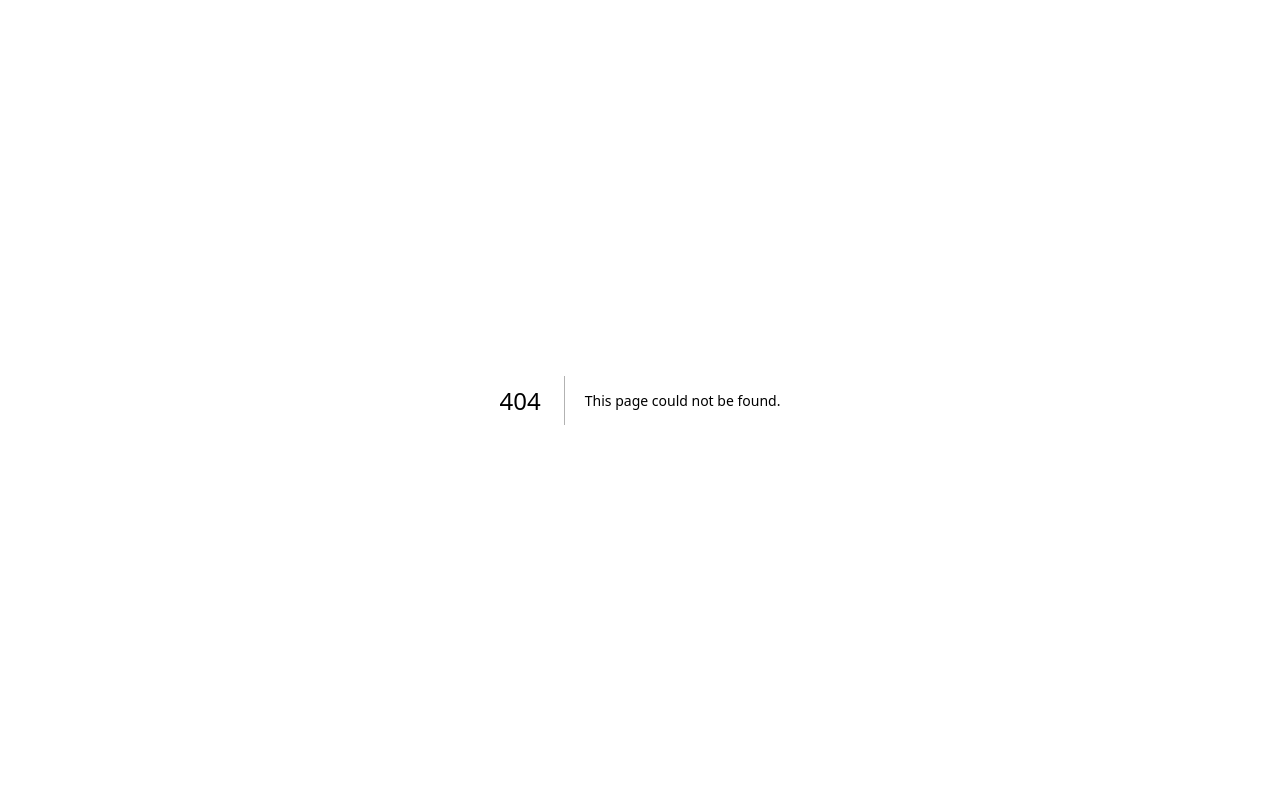
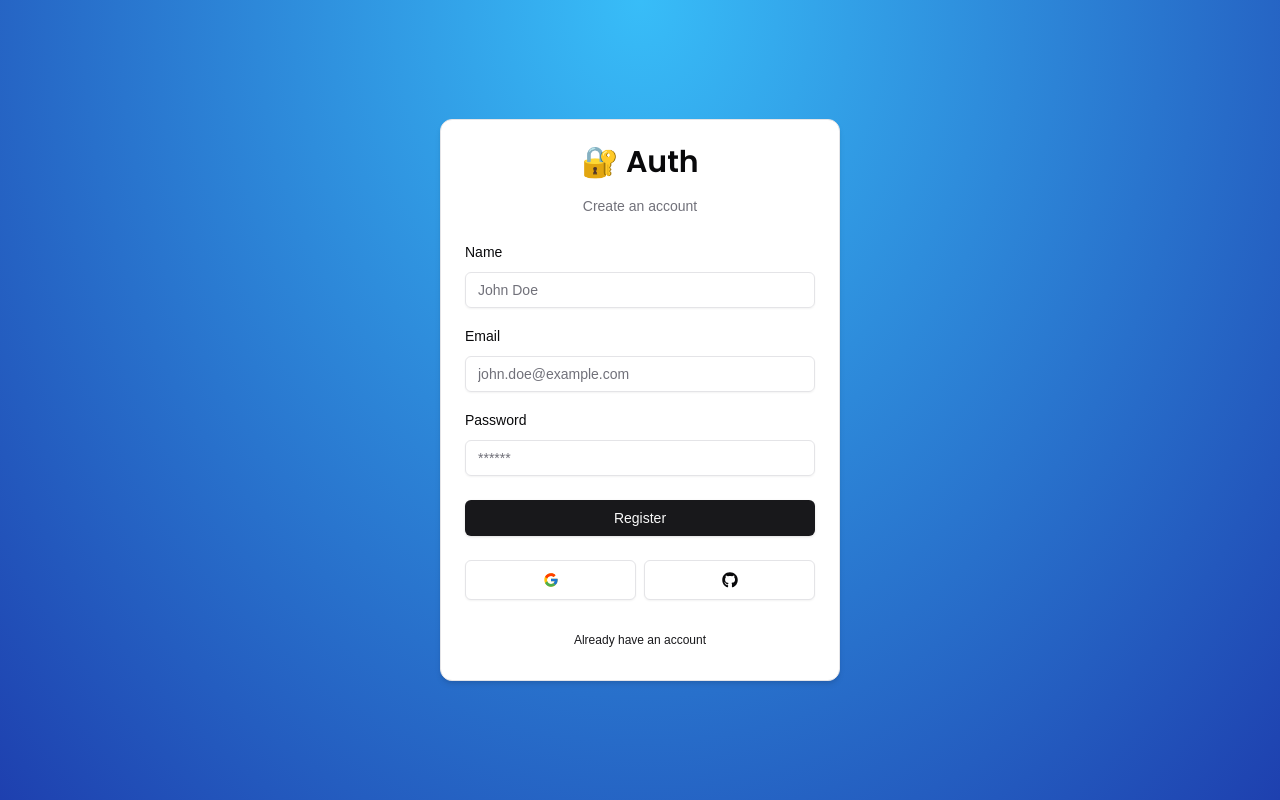
Before and after one commit to yntpdotme/authjs-mastery, a Next.js app: page /auth/register in a window 1280 px wide. Before the commit this address had no page. Built offline with nearby package versions, Linux system fonts and the light colour scheme.

Commit message:
feat: build register form

```diff
--- /dev/null
+++ b/src/actions/register.ts
@@ -0,0 +1,12 @@
+'use server';
+
+import {RegisterSchema} from '@/schemas';
+import {z} from 'zod';
+
+export const register = async (values: z.infer<typeof RegisterSchema>) => {
+	const {success} = RegisterSchema.safeParse(values);
+
+	if (!success) return {error: 'Invalid fields'};
+
+	return {success: 'Email sent'};
+};
--- /dev/null
+++ b/src/app/auth/register/page.tsx
@@ -0,0 +1,7 @@
+import {RegisterForm} from '@/components/auth/register-form';
+
+const RegisterPage = () => {
+	return <RegisterForm />;
+};
+
+export default RegisterPage;
--- /dev/null
+++ b/src/components/auth/register-form.tsx
@@ -0,0 +1,123 @@
+'use client';
+
+import {register} from '@/actions/register';
+import {CardWrapper} from '@/components/auth/card-wrapper';
+import {FormError} from '@/components/form-error';
+import {FormSuccess} from '@/components/form-sucess';
+import {Button} from '@/components/ui/button';
+import {
+	Form,
+	FormControl,
+	FormField,
+	FormItem,
+	FormLabel,
+	FormMessage,
+} from '@/components/ui/form';
+import {Input} from '@/components/ui/input';
+import {RegisterSchema} from '@/schemas';
+import {zodResolver} from '@hookform/resolvers/zod';
+import {useState, useTransition} from 'react';
+import {useForm} from 'react-hook-form';
+import {z} from 'zod';
+
+export const RegisterForm = () => {
+	const [isPending, startTransition] = useTransition();
+	const [error, setError] = useState<string | undefined>();
+	const [success, setSuccess] = useState<string | undefined>();
+
+	const form = useForm<z.infer<typeof RegisterSchema>>({
+		resolver: zodResolver(RegisterSchema),
+		defaultValues: {
+			email: '',
+			password: '',
+		},
+	});
+
+	const onSubmit = (values: z.infer<typeof RegisterSchema>) => {
+		setError('');
+		setSuccess('');
+
+		startTransition(async () => {
+			const res = await register(values);
+			setError(res.error);
+			setSuccess(res.success);
+		});
+	};
+
+	return (
+		<CardWrapper
+			headerLabel="Create an account"
+			backButtonLabel="Already have an account"
+			backButtonHref="/auth/login"
+			showSocial
+		>
+			<Form {...form}>
+				<form onSubmit={form.handleSubmit(onSubmit)} className="space-y-6">
+					<div className="space-y-4">
+						<FormField
+							control={form.control}
+							name="name"
+							render={({field}) => (
+								<FormItem>
+									<FormLabel>Name</FormLabel>
+									<FormControl>
+										<Input
+											{...field}
+											placeholder="John Doe"
+											disabled={isPending}
+										/>
+									</FormControl>
+									<FormMessage />
+								</FormItem>
+							)}
+						/>
+						<FormField
+							control={form.control}
+							name="email"
+							render={({field}) => (
+								<FormItem>
+									<FormLabel>Email</FormLabel>
+									<FormControl>
+										<Input
+											{...field}
+											placeholder="john.doe@example.com"
+											type="email"
+											disabled={isPending}
+										/>
+									</FormControl>
+									<FormMessage />
+								</FormItem>
+							)}
+						/>
+						<FormField
+							control={form.control}
+							name="password"
+							render={({field}) => (
+								<FormItem>
+									<FormLabel>Password</FormLabel>
+									<FormControl>
+										<Input
+											{...field}
+											placeholder="******"
+											type="password"
+											disabled={isPending}
+										/>
+									</FormControl>
+									<FormMessage />
+								</FormItem>
+							)}
+						/>
+					</div>
+
+					<FormError message={error} />
+
+					<FormSuccess message={success} />
+
+					<Button type="submit" className="w-full" disabled={isPending}>
+						Register
+					</Button>
+				</form>
+			</Form>
+		</CardWrapper>
+	);
+};
--- a/src/schemas/index.ts
+++ b/src/schemas/index.ts
@@ -6,3 +6,13 @@
 	}),
 	password: z.string().min(1, {message: 'Password is required'}),
 });
+
+export const RegisterSchema = z.object({
+	email: z.string().email({
+		message: 'Email is required',
+	}),
+	password: z.string().min(6, {message: 'Minimum 6 characters required'}),
+	name: z.string().min(1, {
+		message: 'Name is required',
+	}),
+});
```
